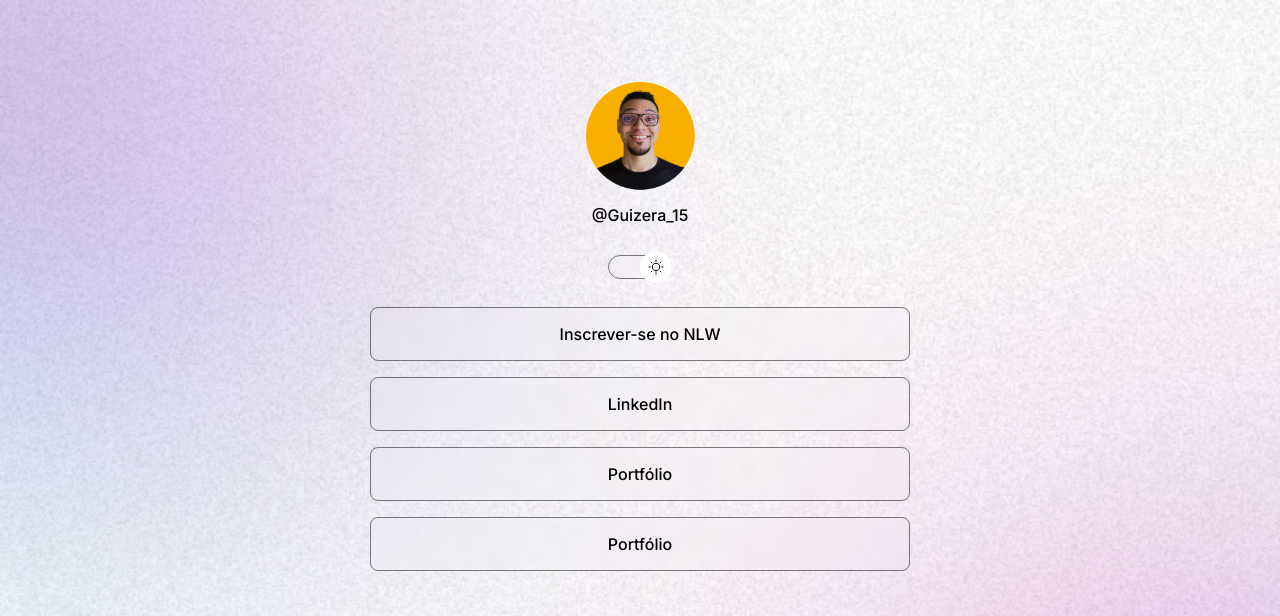
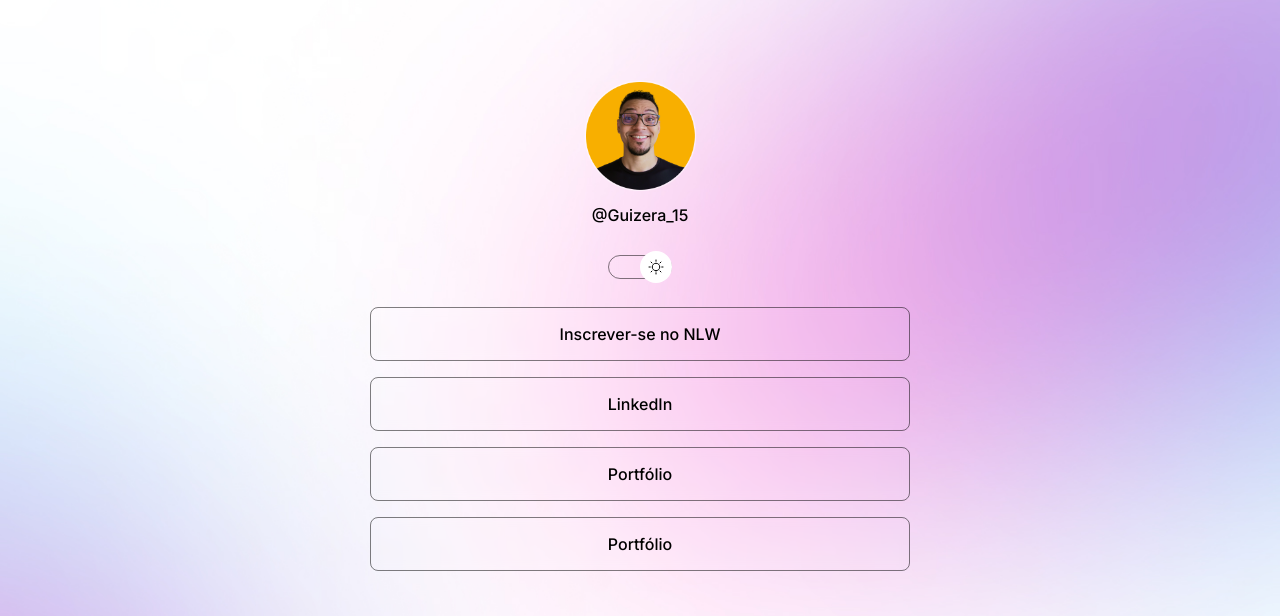
Before and after one commit to GuilhermeGongora/Projeto-Dev_Skills, a plain HTML site: page index.html in a window 1280 px wide. Shown: the top 616 px of the page. Drawn offline with nearby package versions, Linux system fonts and the light colour scheme.

Commit message:
media querie adjust

```diff
--- a/style.css
+++ b/style.css
@@ -33,6 +33,7 @@ body {
   /* Atalhos */
   /* background color image repeat position/size; */
   background: var(--bg-url) no-repeat top center/cover;
+  height: 100vh;
 }
 body * {
   font-family: "Inter", sans-serif;
@@ -152,3 +153,14 @@ footer {
   padding: 24px 0;
   font-size: 14px;
 }
+
+/* Css media queries */
+@media (min-width: 700px){
+  :root{
+    --bg-url: url(assets/assets/bg-desktop.jpg);
+  }
+
+  .light {
+    --bg-url: url(assets/assets/bg-desktop-light.jpg);
+  }
+}
```
